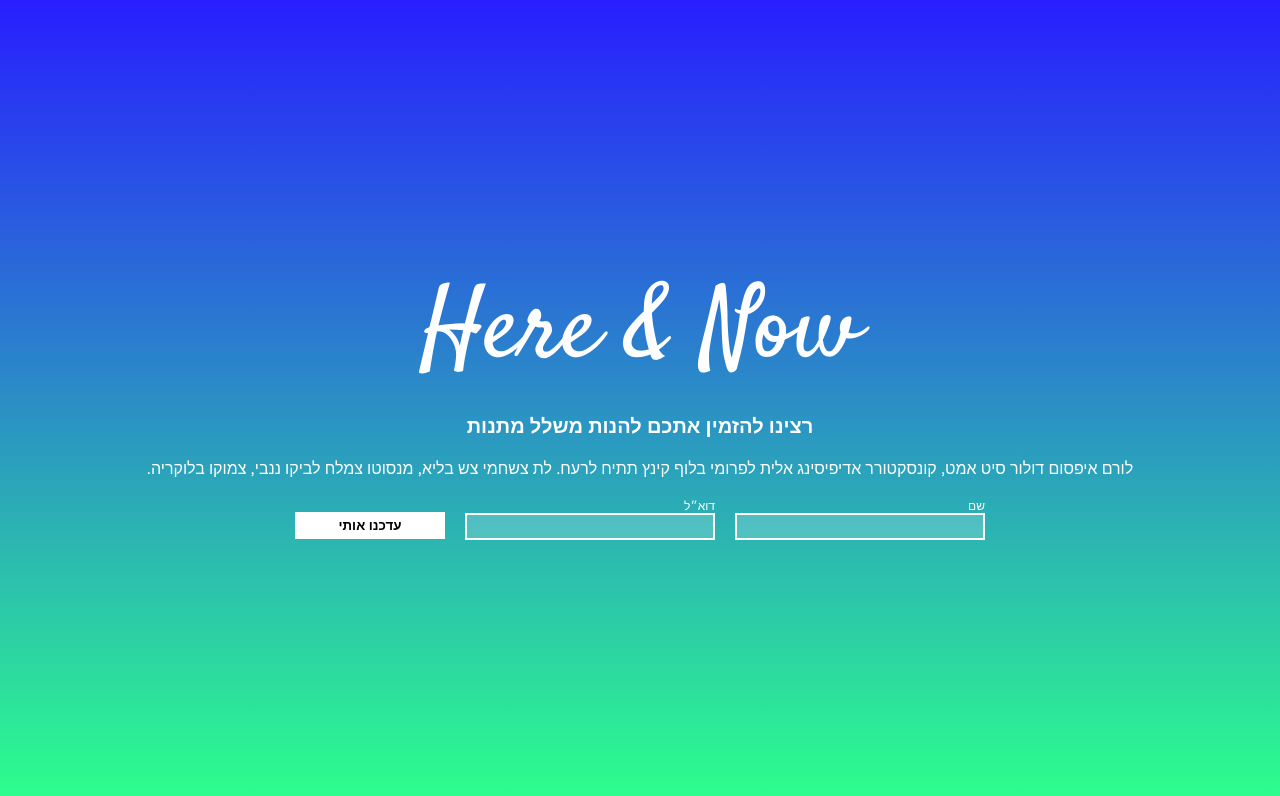
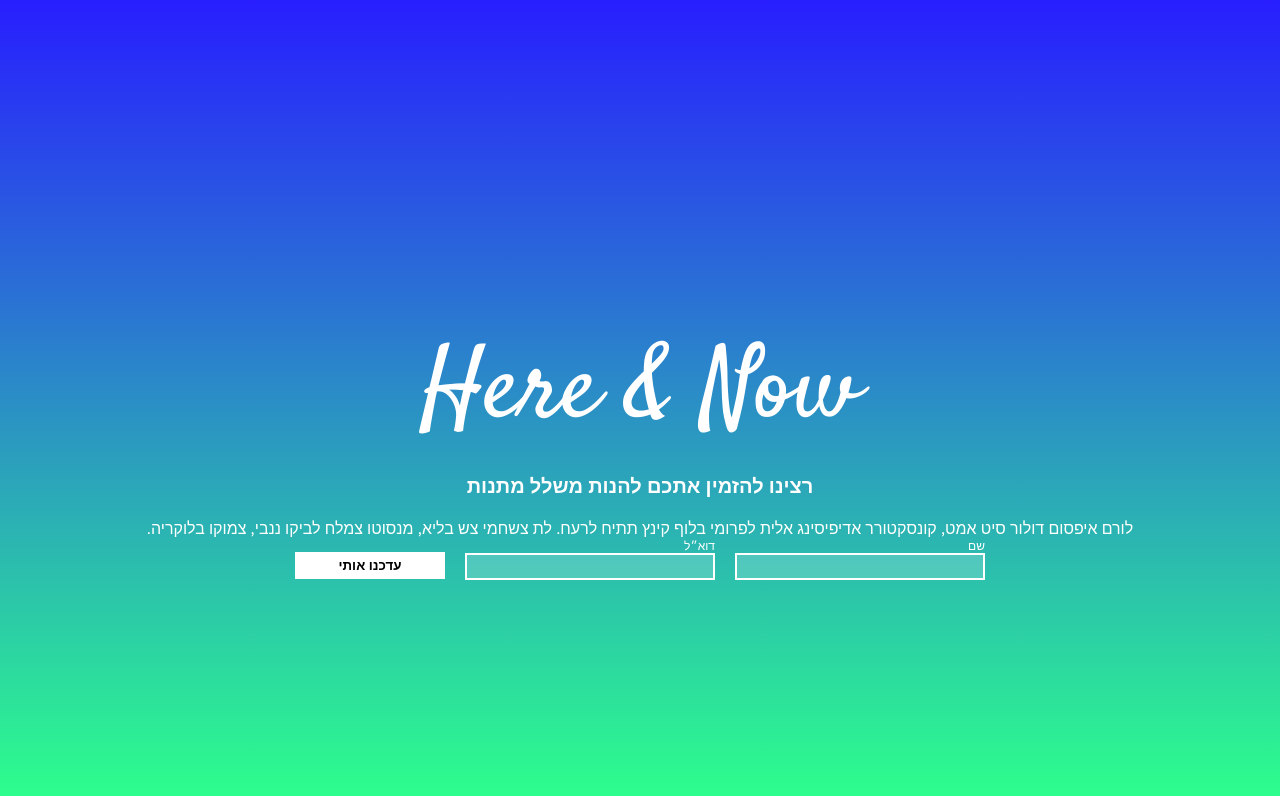
Before and after one commit to ariel-azulay/arielazulay, a plain HTML site: page projects/project-2/index.html in a window 1280 px wide. Drawn offline with Linux system fonts and the light colour scheme.

Commit message:
margin top in  text> h1

```diff
--- a/projects/project-2/index.html
+++ b/projects/project-2/index.html
@@ -9,7 +9,7 @@
       href="https://fonts.googleapis.com/css2?family=Satisfy&display=swap"
       rel="stylesheet"
     />
-    <link rel="stylesheet" href="./option2.css" />
+    <link rel="stylesheet" href="../project-2/option2.css" />
     <link rel="preconnect" href="https://fonts.googleapis.com" />
     <link rel="preconnect" href="https://fonts.gstatic.com" crossorigin />
     <link
@@ -21,12 +21,15 @@
   <body>
     <div class="main">
       <div class="text">
+        <!-- <div class="toajust" -->
           <h1>Here & Now</h1>
           <h4>רצינו להזמין אתכם להנות משלל מתנות</h4>
           <p>
             לורם איפסום דולור סיט אמט, קונסקטורר אדיפיסינג אלית לפרומי בלוף קינץ
             תתיח לרעח. לת צשחמי צש בליא, מנסוטו צמלח לביקו ננבי, צמוקו בלוקריה.
           </p>
+
+        <!-- </div> -->
       </div>
       <div class="in">
         <div class="in1">
--- a/projects/project-2/option2.css
+++ b/projects/project-2/option2.css
@@ -14,12 +14,22 @@
   justify-content: center;
 }
 .text {
+
   display: flex;
   flex-direction: column;
   align-items: center;
+
   color: white;
   font-family: "Satisfy", cursive;
 }
+/* .toajust{
+  display: flex;
+  flex-direction: column;
+  align-items: center;
+  justify-content: flex-end;
+  color: white;
+  font-family: "Satisfy", cursive;
+} */
 
 .text > h1 {
   font-family: "Satisfy", cursive;
@@ -27,6 +37,7 @@
   font-style: normal;
   font-size: 100px;
   font-weight: 100;
+  margin-top: 100px;
 }
 .text > h4 {
   font-family: "Varela Round", sans-serif;
@@ -36,7 +47,7 @@
 }
 .text > p {
   font-family: "Varela Round", sans-serif;
-  padding-bottom: 20px;
+  padding-bottom: 0;
 }
 .in {
   color: white;
```
Lines whose indentation alone changed are shown as unchanged.
